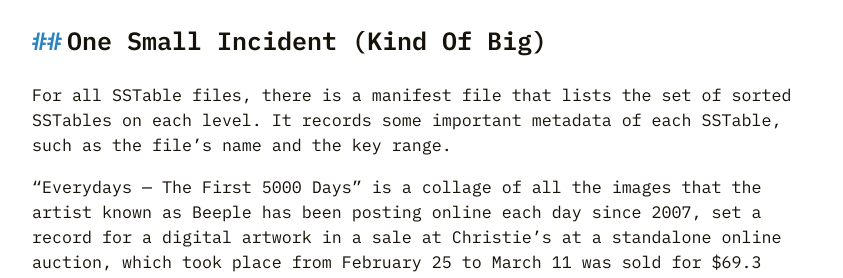
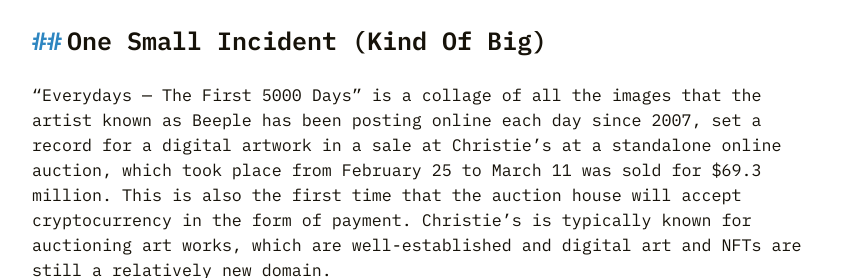
Before and after one commit to Nishu0/Nishu0.github.io, a plain HTML site: page 2021/12/06/NFT/index.html in a window 1280 px wide. Shown: the part 2178-2456 px from the top of the page, without its empty margins (218-1061 px from the left). Drawn offline with nearby package versions, Linux system fonts and the light colour scheme.

Commit message:
Update index.html

```diff
--- a/2021/12/06/NFT/index.html
+++ b/2021/12/06/NFT/index.html
@@ -282,7 +282,6 @@
 NFTs enable these physical and digital objects to be configured, issued,
 stored, shared, bought, and sold on a device in the palm of our hand.</p>
 <h2 id="One-Small-Incident"><a href="#One-Small-Incident" class="headerlink" title="One Small Incident (Kind Of Big)"></a>One Small Incident (Kind Of Big)</h2>
-<p>For all SSTable files, there is a manifest file that lists the set of sorted SSTables on each level. It records some important metadata of each SSTable, such as the file’s name and the key range.</p>
 <p>“Everydays — The First 5000 Days” is a collage of all the images that the artist
 known as Beeple has been posting online each day since 2007, set a record for a
 digital artwork in a sale at Christie’s at a standalone online auction, which took place
```
